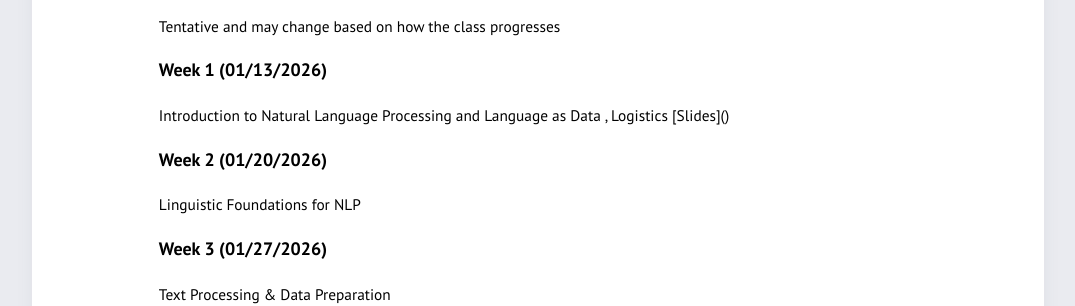
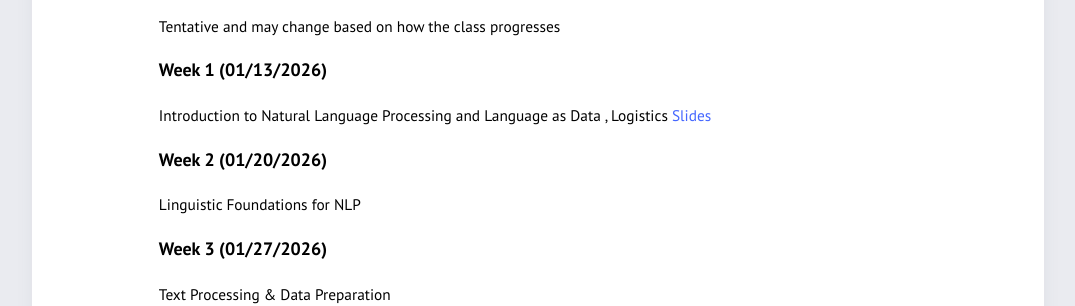
Before and after one commit to azirikly/nlu-gw26, a Jekyll site: the page built from syllabus.md, in a window 1280 px wide. Shown: the part 280-586 px from the top of the page, without its empty margins (102-1177 px from the left). Built offline with Jekyll 4.4.1, drawn with Linux system fonts in a browser that asks for light colours.

Commit message:
Fix link formatting in syllabus for Week 1

```diff
--- a/syllabus.md
+++ b/syllabus.md
@@ -6,7 +6,7 @@ layout: page
 ## Schedule
 Tentative and may change based on how the class progresses
 ### Week 1 (01/13/2026)
-Introduction to Natural Language Processing and Language as Data , Logistics [Slides](<a href="/slides/Lecture 1_ Introduction.pdf" class="image fit"></a>)
+Introduction to Natural Language Processing and Language as Data , Logistics [Slides](slides/Lecture 1_ Introduction.pdf)
 
 ### Week 2 (01/20/2026)
 Linguistic Foundations for NLP
```
